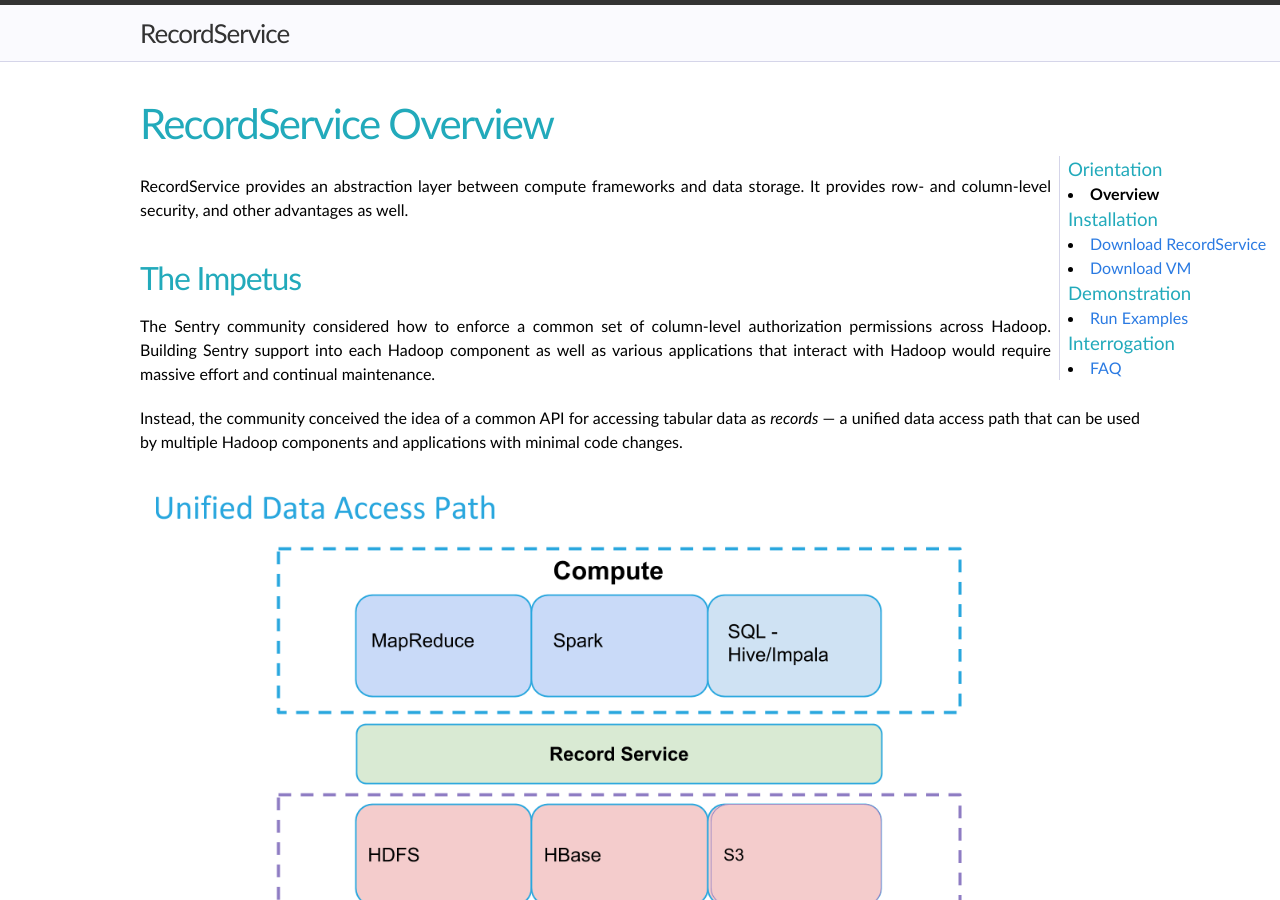
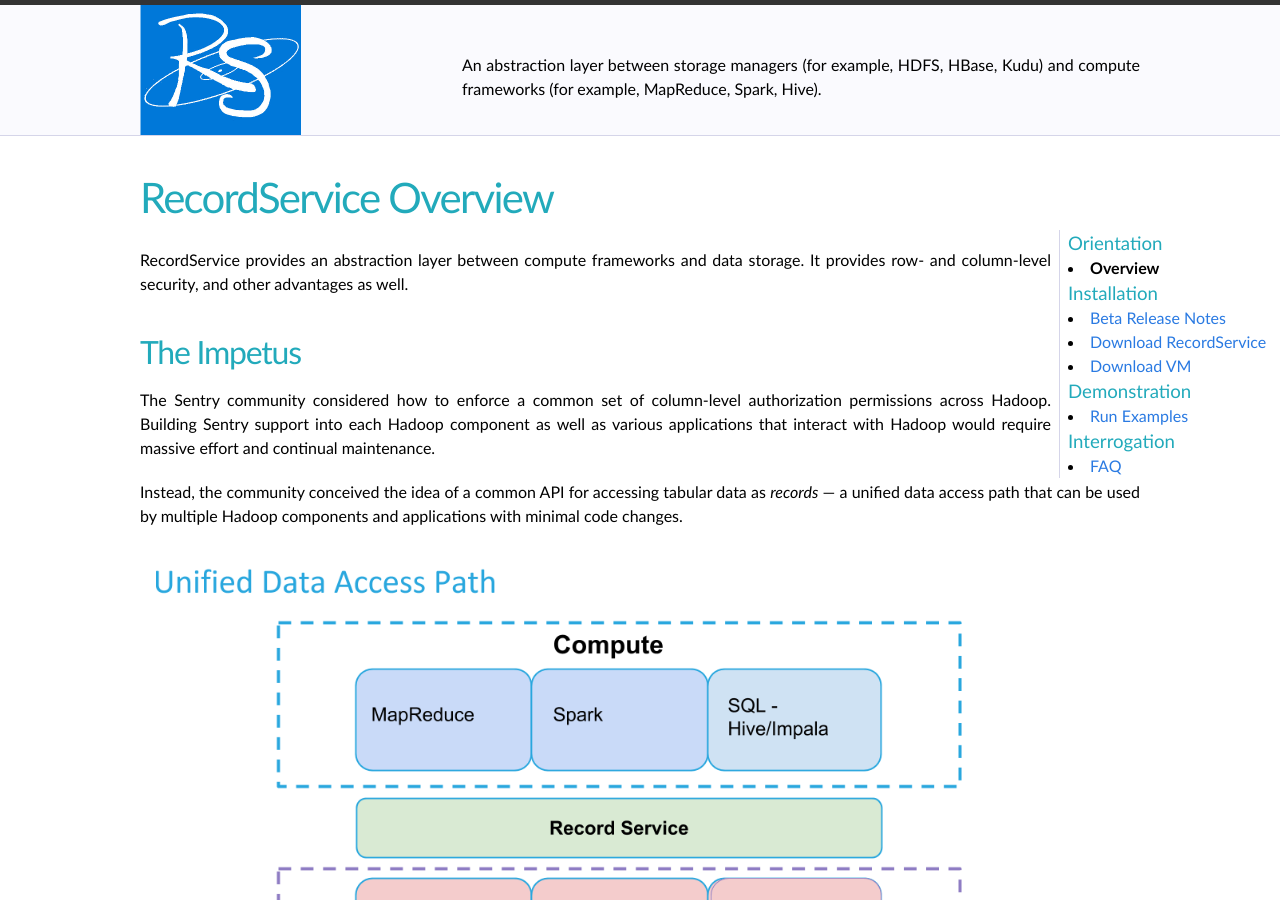
Before and after one commit to bioliv42/RecordServiceClient, a Jekyll site: the page built from docs/index.md, in a window 1280 px wide and 900 px high. Built offline with Jekyll 4.4.1, drawn with Linux system fonts in a browser that asks for light colours; nearby versions of some CDN libraries; some of the changed text lies outside the part shown.

````diff
--- /dev/null
+++ b/docs/ReleaseNotes.md
@@ -0,0 +1,34 @@
+---
+layout: page
+title: 'RecordService Beta Release Notes'
+---
+
+RecordService provides an abstraction layer between compute frameworks and data storage. It provides row- and column-level security, and other advantages as well.
+
+## Platform/Hardware Support
+* Server support: RHEL5-7, Ubuntu LTS, SLES, Debian
+* Intel Nehalem (or later) or AMD  Bulldozer (or later) processor
+* 64GB memory
+* For optimal performance, run with 12 or more disks, or use SSD.
+
+## Known Issues
+
+### digest-md5 library not installed on cluster, breaking delegation tokens
+To install the library on RHEL6 use the following command line instruction:
+
+```
+sudo yum install cyrus-sasl-md5
+```
+
+## Limitations
+* Only supports simple single-table views (no joins or aggregations).
+* SSL support has not been tested.
+* Oozie integration has not been tested.
+* No support for write path.
+* Unable to read from Kudu or HBase.
+* No diagnostic bundle support.
+* No metrics available in CM.
+* Spark DataFrame not well tested.
+
+
+[overview]: {{site.baseurl}}/
--- a/docs/_data/sidebar.yml
+++ b/docs/_data/sidebar.yml
@@ -6,6 +6,9 @@
       file: index.html
 - topic: Installation
 - pages:
+    - title: Beta Release Notes
+      alias: Release Notes
+      file: ReleaseNotes.html
     - title: Download RecordService
       alias: Download and Install RecordService
       file: install.html
--- a/docs/_includes/footer.html
+++ b/docs/_includes/footer.html
@@ -18,7 +18,7 @@
     </div>
 
     <div class="right">
-      <p class="text">{{ site.description }}
+      <p class="text">
         <div class="columns">
           <div class="left">
             <ul>
--- a/docs/_includes/header.html
+++ b/docs/_includes/header.html
@@ -2,8 +2,8 @@
 
   <div class="wrap">
 
-    <a class="site-title" href="{{ site.baseurl }}/">{{ site.title }}</a>
-
+    <a class="site-title" href="{{ site.baseurl }}/"><img src="../img/rs2.png" height="50%" width="50%" align="left"></a>
+<br/><br/>{{ site.description }}
     <nav class="site-nav">
       <a href="#" class="menu-icon">
         <svg version="1.1" xmlns="http://www.w3.org/2000/svg" xmlns:xlink="http://www.w3.org/1999/xlink" x="0px" y="0px"
@@ -19,5 +19,7 @@
     </nav>
 
   </div>
+<div>
 
+</div>
 </header>
````
Also changed, not shown: docs/img/rs.png (added), docs/img/rs2.png (added), 1 other file.
